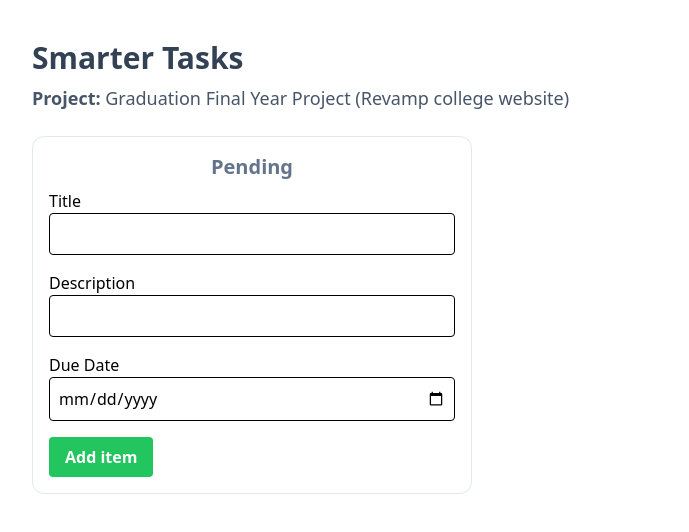
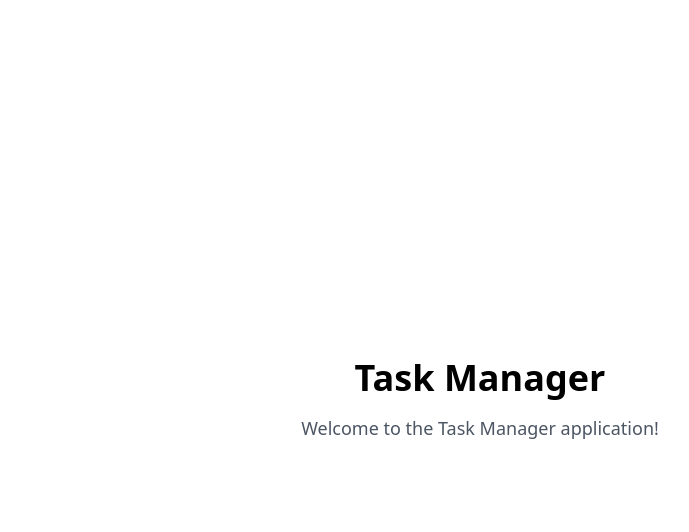
Before and after one commit to Akhileswaran-K-R/wd301, a React (Vite) app in the folder smarter-tasks/: page / in a window 1280 px wide. Shown: the top 532 px of the page, without its empty margins (160-849 px from the left). Built offline with nearby package versions, Linux system fonts and the light colour scheme.

Commit message:
added router

```diff
--- a/smarter-tasks/package.json
+++ b/smarter-tasks/package.json
@@ -9,8 +9,10 @@
     "preview": "vite preview"
   },
   "dependencies": {
+    "@types/react-router-dom": "^5.3.3",
     "react": "^19.1.0",
-    "react-dom": "^19.1.0"
+    "react-dom": "^19.1.0",
+    "react-router-dom": "^7.6.0"
   },
   "devDependencies": {
     "@eslint/js": "^9.27.0",
--- a/smarter-tasks/src/App.tsx
+++ b/smarter-tasks/src/App.tsx
@@ -1,10 +1,22 @@
 import TaskApp from "./TaskApp";
+import { createBrowserRouter,RouterProvider } from "react-router-dom";
+import HomePage from "./pages/HomePage";
+import TaskListPage from "./pages/TaskListPage";
+
+const router = createBrowserRouter([
+  {
+    path: "/",
+    element: <HomePage />
+  },
+  {
+    path: "/tasks",
+    element: <TaskListPage />
+  }
+]);
 
 function App() {
   return (
-    <div className="App">
-      <TaskApp />
-    </div>
+    <RouterProvider router={router} />
   );
 }
 
--- /dev/null
+++ b/smarter-tasks/src/pages/HomePage.tsx
@@ -0,0 +1,12 @@
+import React from 'react';
+
+const HomePage: React.FC = () => {
+  return (
+    <div className="flex flex-col justify-center items-center h-screen">
+      <h1 className="text-4xl font-bold mb-4">Task Manager</h1>
+      <p className="text-lg text-gray-600">Welcome to the Task Manager application!</p>
+    </div>
+  );
+};
+
+export default HomePage;
--- /dev/null
+++ b/smarter-tasks/src/pages/TaskListPage.tsx
@@ -0,0 +1,12 @@
+import React from 'react';
+import TaskApp from '../TaskApp';
+
+const TaskListPage: React.FC = () => {
+  return (
+    <div>
+      <h1>This is the Task List Page</h1>
+    </div>
+  );
+};
+
+export default TaskListPage;
```
Also changed, not shown: 2 other files (tests, documents, lock files or other folders).
